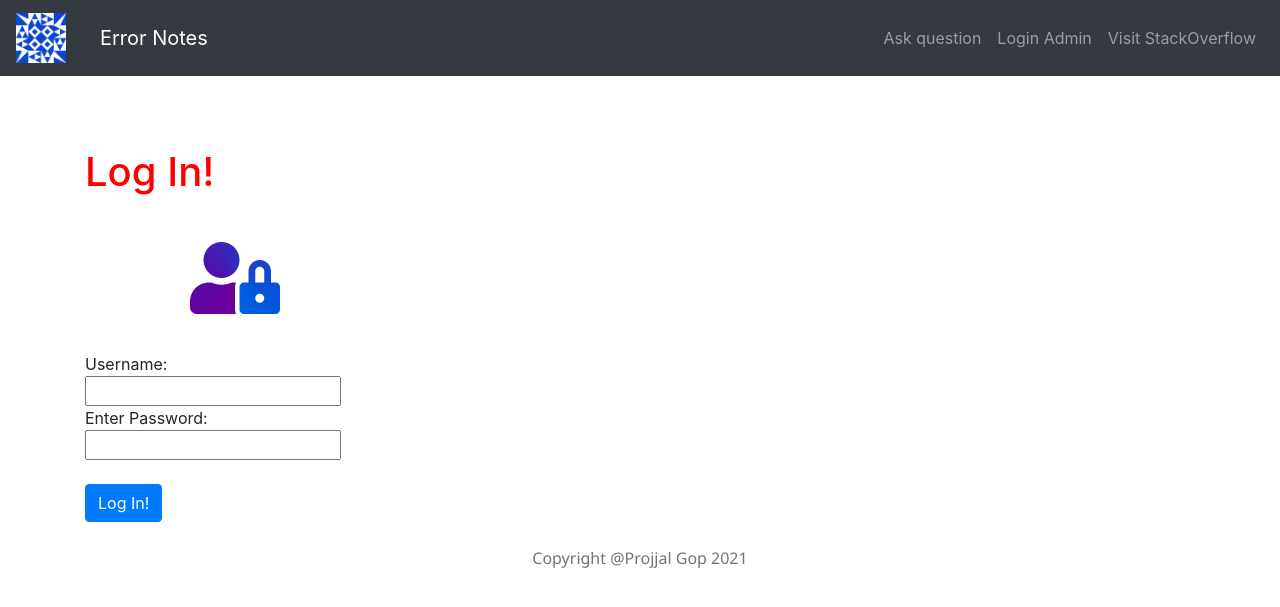
After one commit to projjal1/Stack-Overflow-Clone, a Django app: page /login in a window 1280 px wide. The commit adds this page. Shown: the top 607 px of the page. Run offline with Django 3.2, Linux system fonts and the light colour scheme; some libraries are stand-ins or nearby versions.

Commit message:
Added all features like search bar, report abuse, and upvoting system

```diff
--- a/backend/urls.py
+++ b/backend/urls.py
@@ -9,5 +9,10 @@ urlpatterns = [
     path('question/<int:id>', views.QuestionDetail, name='question_detail'),
     path('question/answer/<int:id>', views.Answer, name='ans'),
     path('fix',views.fixes,name='save_fix'),
-    path('upvotes/<int:ans_id>',views.upvote,name='upvote')
+    path('upvotes/<int:ans_id>,<int:question_id>',views.upvote,name='upvote'),
+    path('report/<int:ans_id>,<int:question_id>',views.report,name='report'),
+    path('abuse',views.check_abuse,name='abuse_check'),
+    path('confirm/<int:ans_id>,<int:flag>',views.confirm,name='confirm'),
+    path('login',views.login_render,name='login'),
+    path('authenicate',views.login,name='authenicate')
 ]
--- a/backend/views.py
+++ b/backend/views.py
@@ -2,14 +2,23 @@ from django.shortcuts import render, redirect
 from .models import Question, Fixes
 from django.core.paginator import Paginator
 from django.http import JsonResponse
+from django.contrib.auth.models import User
+from django.contrib import auth
+from django.contrib.postgres.search import *
 
 #Home page render
 def index(request):
+    if request.method=="GET":
+        questions=Question.objects.order_by('-created_on')
+
+    else:
+        term=request.POST['search']
+        print(term)
+        questions=Question.objects.filter(title__icontains=term)
+
     #fetch page no
     page = request.GET.get('page', 1)
-
     #Perform pagination on object
-    questions=Question.objects.order_by('-created_on')
     paginator = Paginator(questions, 4)
     return render(request,"index.html",{"question":paginator.page(page)})
 
@@ -34,7 +43,7 @@ def question(request):
 #Load question
 def QuestionDetail(request,id):
     ob=Question.objects.get(pk=id)
-    fix=Fixes.objects.filter(question_id=id)
+    fix=Fixes.objects.filter(question_id=id).order_by('-upvotes')
 
     cont=ob.content
     cont=cont.replace('&lt;','<')
@@ -71,11 +80,58 @@ def fixes(request):
 
     return redirect('home')
 
-def upvote(request,ans_id):
-    print (ans_id)
-    '''obj=Fixes.objects.get(pk=ans_id)
+#Upvote answer
+def upvote(request,ans_id,question_id):
+    obj=Fixes.objects.get(pk=ans_id)
     obj.upvotes+=1
-    ret_votes=obj.upvotes
-    obj.save()'''
+    obj.save()
 
-    return JsonResponse({'upvote':0})
+    return redirect('/question/'+str(question_id))
+
+#Report answer
+def report(request,ans_id,question_id):
+    obj=Fixes.objects.get(pk=ans_id)
+    obj.abuse=True
+    obj.save()
+
+    return redirect('/question/'+str(question_id))
+
+#Check for abuse
+def check_abuse(request):
+    obj=Fixes.objects.filter(abuse=True)
+
+    return render(request,'abuse_check.html',{'obj':obj})
+
+#Delete abuse reply
+def confirm(request,ans_id,flag):
+    #Extract reply
+    obj=Fixes.objects.get(pk=ans_id)
+    qobj=Question.objects.get(pk=obj.question_id)
+
+    #If flag is 0 (i.e not abuse) then set abuse as False
+    if flag==0:
+        obj.abuse=False
+        obj.save()
+
+    else:
+        qobj.answers-=1
+        qobj.save()
+        obj.delete()
+
+    return redirect('abuse_check')
+
+#Login user
+def login_render(request):
+    return render(request,"login.html")
+
+#Authenicate user
+def login(request):
+    if request.method=="POST":
+        user=auth.authenticate(username=request.POST['username'],password=request.POST['pass1'])
+        if (user!=None):
+            auth.login(request,user)
+            return redirect("home")
+        else:
+            return render(request,"login.html",{'error':'User does not exist or password is wrong.'})
+    else:
+        return render(request,"login.html")
--- a/error_notes/templates/base.html
+++ b/error_notes/templates/base.html
@@ -65,9 +65,15 @@
                     <li class="nav-item">
                         <a class="nav-link" href="{%url 'question'%}">Ask question</a>
                     </li>
+                    {%if user.is_superuser%}
                     <li class="nav-item">
-                        <a class="nav-link" href="#">Admin</a>
+                        <a class="nav-link" href="{%url 'abuse_check'%}">Check Abuse</a>
                     </li>
+                    {%else%}
+                    <li>
+                      <a class="nav-link" href="{%url 'login'%}">Login Admin</a>
+                    </li>
+                    {% endif %}
                     <li class="nav-item">
                         <a class="nav-link" href="https://stackoverflow.com/">Visit StackOverflow</a>
                     </li>
--- a/error_notes/templates/index.html
+++ b/error_notes/templates/index.html
@@ -2,9 +2,10 @@
 
 {% block content%}
 
-<form>
+<form action="{%url 'home'%}" method="POST">
+  {% csrf_token %}
     <div class="input-group">
-        <input type="search" class="form-control rounded" placeholder="Dump your error...." aria-label="Search"
+        <input type="search" name="search" class="form-control rounded" placeholder="Dump your error...." aria-label="Search"
             aria-describedby="search-addon" />
         &nbsp;&nbsp;
         <input type="submit" value="Search for Fix" class="btn btn-primary"/>
--- /dev/null
+++ b/error_notes/templates/login.html
@@ -0,0 +1,34 @@
+{%extends 'base.html'%}
+
+
+{% block content%}
+
+{% if error %}
+
+<p class="headers">{{error}}</p>
+{% endif%}
+<br>
+
+<h1>Log In!</h1>
+<br>
+
+<img height="100" src="/static/login.png">
+<br>
+<br>
+<form method="POST" action="{%url 'authenicate'%}">
+{%csrf_token%}
+
+    Username:
+    <br>
+    <input type="text" name="username"/>
+    <br>
+    Enter Password:
+    <br>
+    <input type="password" name="pass1"/>
+    <br>
+    <br>
+    <input class="btn btn-primary" type="submit" value="Log In!" />
+
+</form>
+
+{%endblock%}
--- a/error_notes/templates/write.html
+++ b/error_notes/templates/write.html
@@ -38,16 +38,16 @@
     </div>
 </div>
 
+
 {% for f in fix %}
 <div class="card">
     <div class="card-header">{{f.content}}</div>
     <div class="card-footer">
-        <input id="upvote" type="button" class="label upvote" value="Upvote Answer" style="background: red; color: white;">
+        <button ><a href="/upvotes/{{f.id}},{{object.id}}">Upvote</a></button>
         <button style="color: red;" hidden>Answer has been upvoted!</button>
         <button class="btn btn-primary">Upvotes <span class="badge">{{f.upvotes}}</span></button>
         <button class="btn btn-dark">Replied by <span class="badge">{{f.tag}}</span> on <span class="badge">{{f.created_on}}</span></button>
-        <button class="btn btn-light"><img src="/static/report_abuse.jpg" height="45"></button>
-        <input type="button" value="HEllo">
+        <button class="btn btn-light"><a href="/report/{{f.id}},{{object.id}}"><img src="/static/report_abuse.jpg" height="45"></a></button>
     </div>
 </div>
 <br>
--- a/error_notes/urls.py
+++ b/error_notes/urls.py
@@ -2,6 +2,6 @@ from django.contrib import admin
 from django.urls import path, include
 
 urlpatterns = [
-    path('admin/', admin.site.urls),
+    path('admin/', admin.site.urls, name='admin'),
     path('', include('backend.urls')),
 ]
```
Also changed, not shown: error_notes/templates/abuse_check.html (added, +16 -0 lines), db.sqlite3, static/login.png (added).
